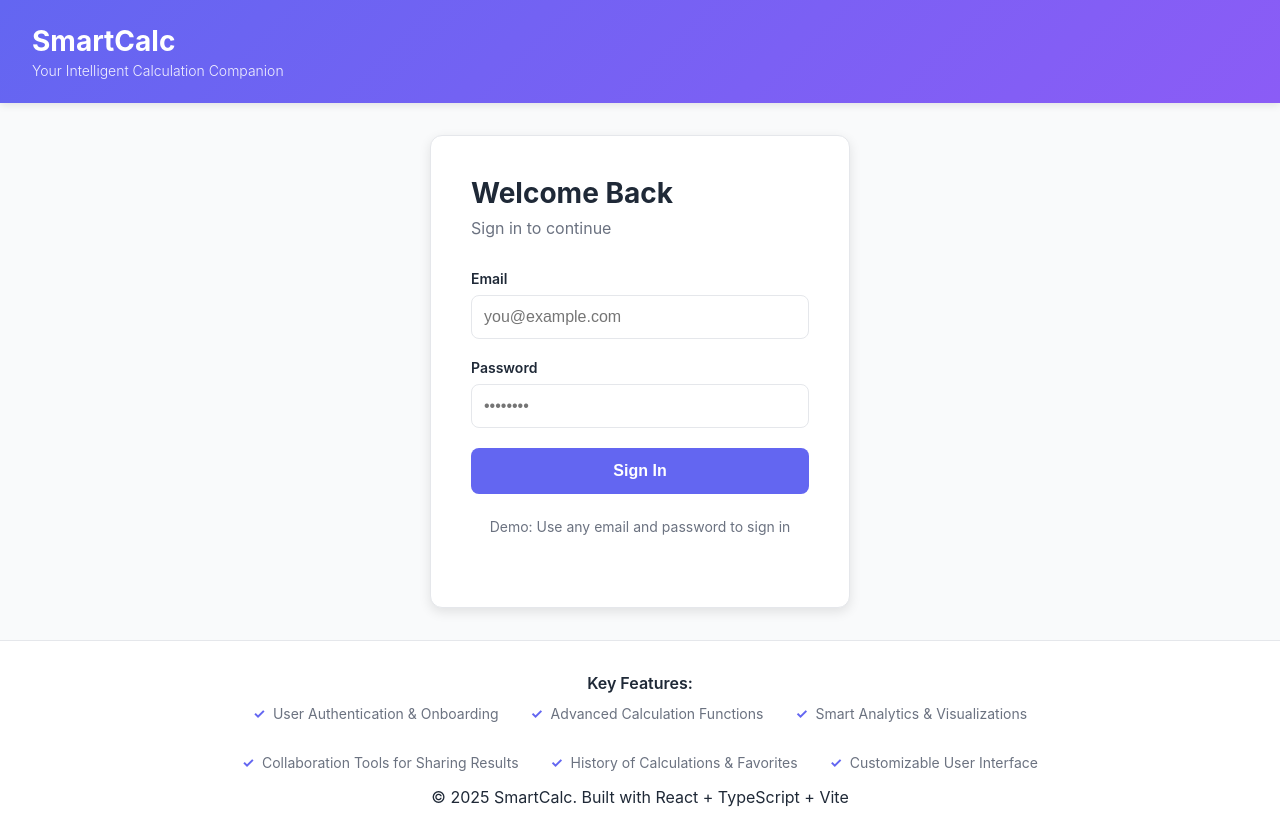
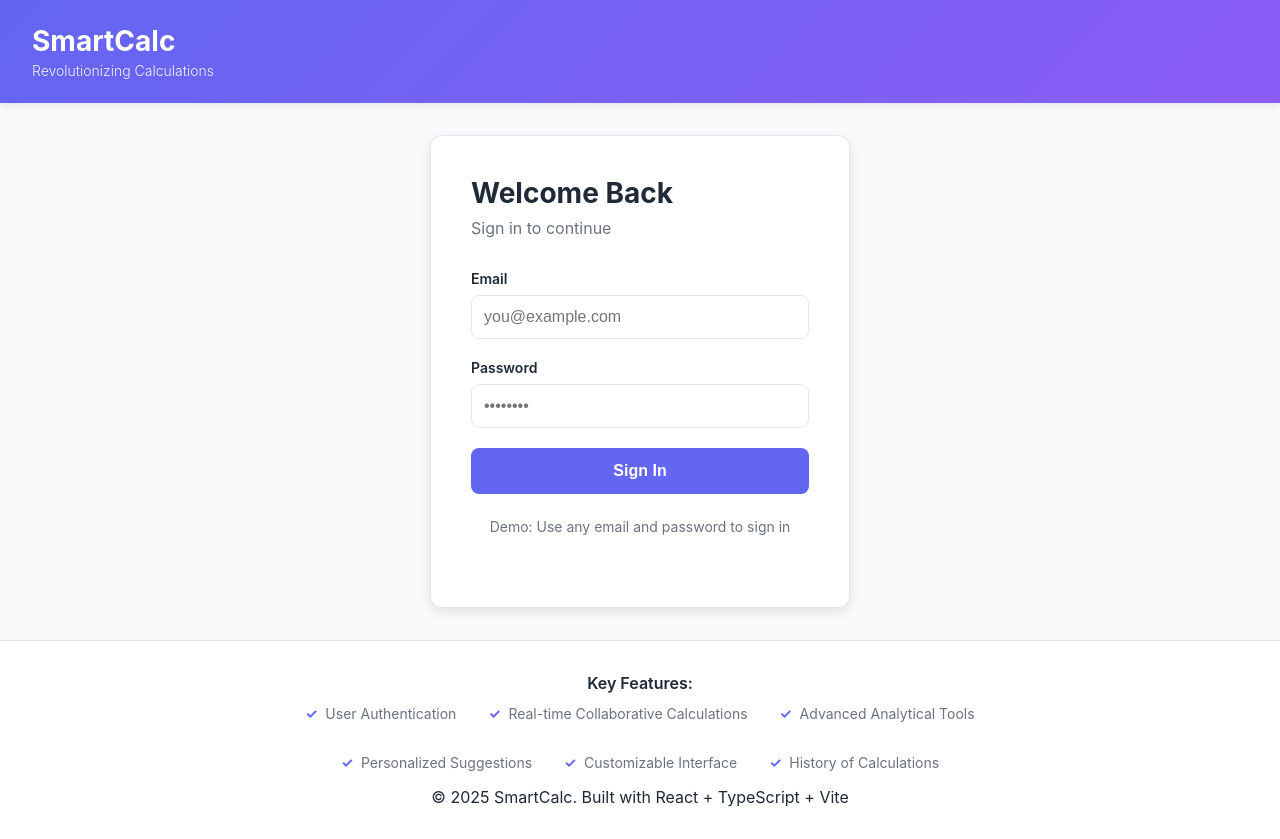
Before and after one commit to playworks93/smartcalc-landing-app, a React (Vite) app: page / in a window 1280 px wide. Built offline with nearby package versions, Linux system fonts and the light colour scheme.

Commit message:
Add src/App.tsx

```diff
--- a/src/App.tsx
+++ b/src/App.tsx
@@ -1,11 +1,11 @@
 import { useState } from 'react'
 import Dashboard from './components/Dashboard'
 import Auth from './components/Auth'
-import AuthComponent from './components/AuthComponent'
-import CalculatorComponent from './components/CalculatorComponent'
-import HistoryComponent from './components/HistoryComponent'
-import AnalyticsComponent from './components/AnalyticsComponent'
-import SettingsComponent from './components/SettingsComponent'
+import AppLayout from './components/AppLayout'
+import Calculator from './components/Calculator'
+import UserAuth from './components/UserAuth'
+import CalculationHistory from './components/CalculationHistory'
+import SuggestionsPanel from './components/SuggestionsPanel'
 
 function App() {
   const [isAuthenticated, setIsAuthenticated] = useState(false)
@@ -23,7 +23,7 @@ function App() {
       <header className="app-header">
         <div className="header-content">
           <h1>SmartCalc</h1>
-          <p className="tagline">Your Intelligent Calculation Companion</p>
+          <p className="tagline">Revolutionizing Calculations</p>
         </div>
         {isAuthenticated && (
           <button onClick={handleLogout} className="btn-logout">
@@ -44,12 +44,12 @@ function App() {
         <div className="features">
           <h3>Key Features:</h3>
           <ul>
-          <li>User Authentication & Onboarding</li>
-          <li>Advanced Calculation Functions</li>
-          <li>Smart Analytics & Visualizations</li>
-          <li>Collaboration Tools for Sharing Results</li>
-          <li>History of Calculations & Favorites</li>
-          <li>Customizable User Interface</li>
+          <li>User Authentication</li>
+          <li>Real-time Collaborative Calculations</li>
+          <li>Advanced Analytical Tools</li>
+          <li>Personalized Suggestions</li>
+          <li>Customizable Interface</li>
+          <li>History of Calculations</li>
           </ul>
         </div>
         <p>&copy; 2025 SmartCalc. Built with React + TypeScript + Vite</p>
```
